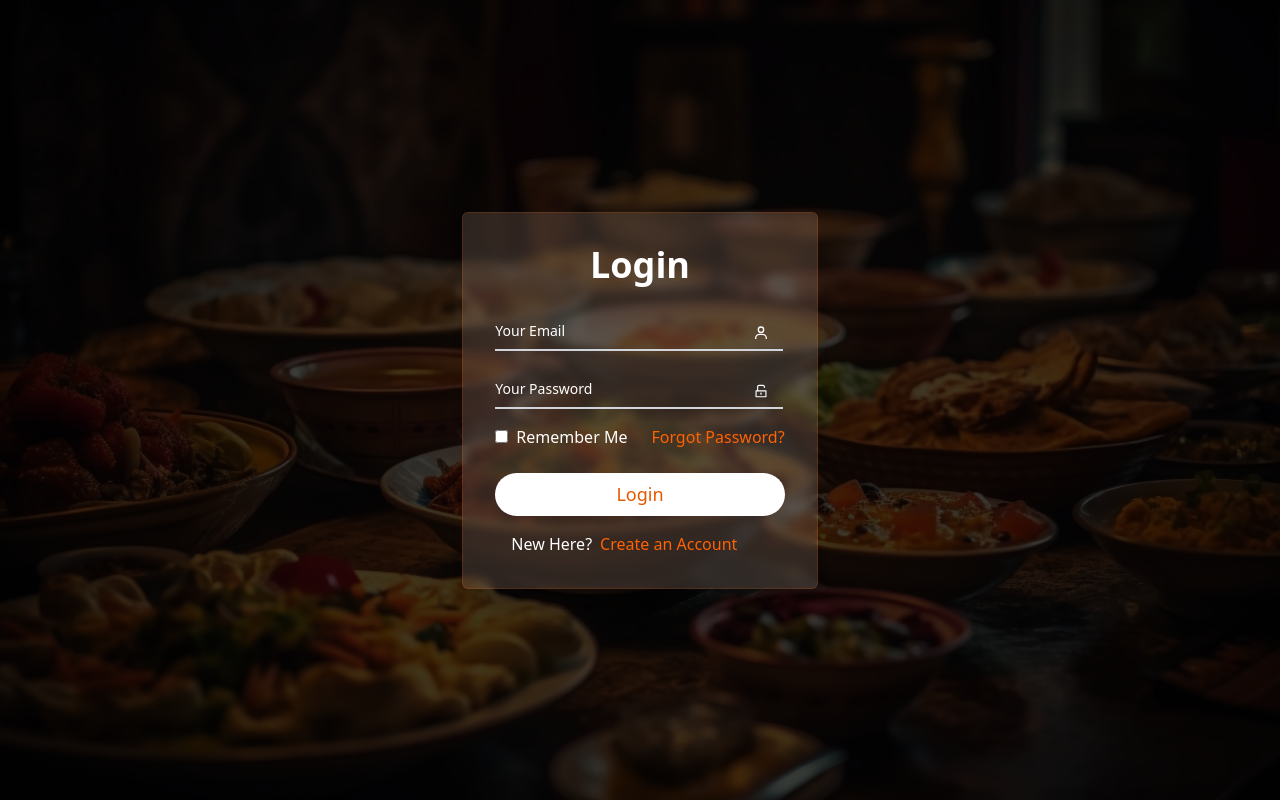
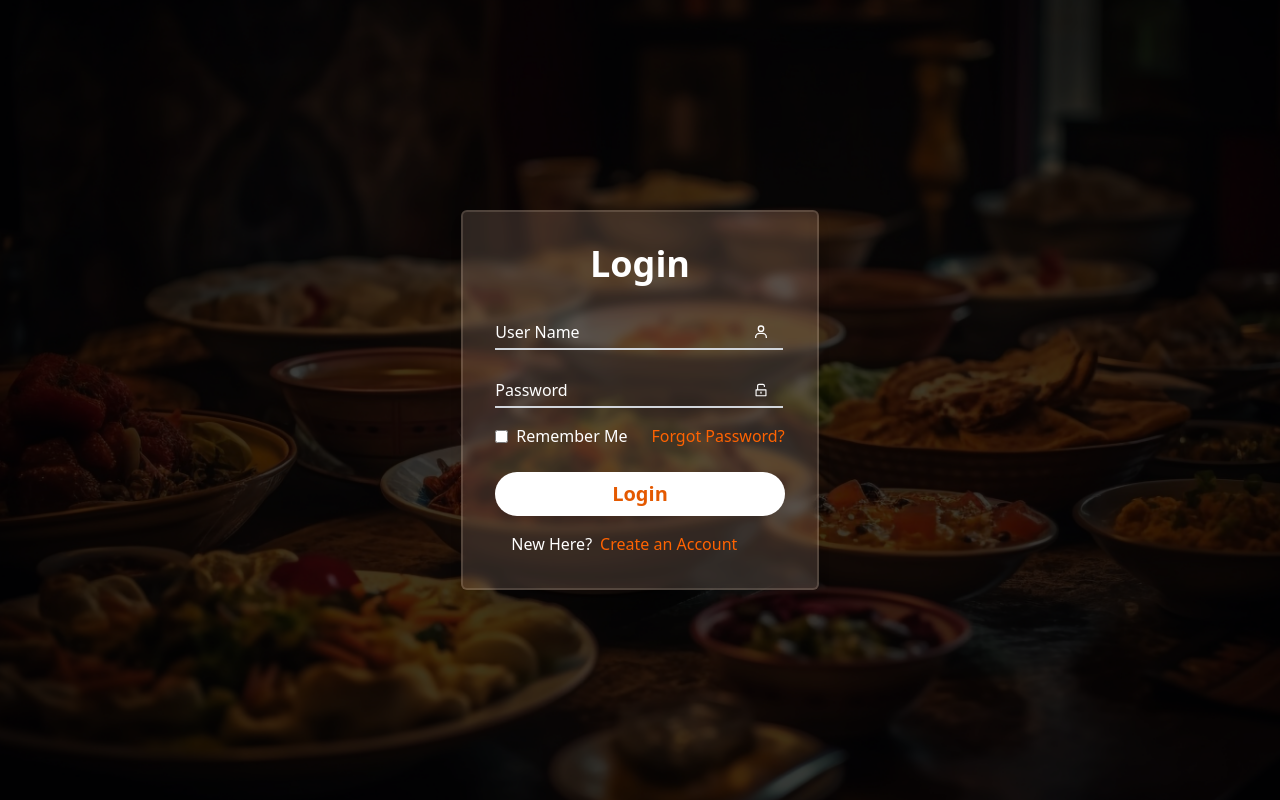
Before and after one commit to MajdTamimi/Recipes, a React (Vite) app: page /login in a window 1280 px wide. Built offline with nearby package versions, Linux system fonts and the light colour scheme.

Commit message:
register page design

```diff
--- a/src/App.jsx
+++ b/src/App.jsx
@@ -9,6 +9,7 @@ import { useEffect, useState } from "react";
 import { ToastContainer } from 'react-toastify';
 import 'react-toastify/dist/ReactToastify.css';
 import Navbar from "./components/Navbar";
+import Register from "./Pages/Register";
 
 function App() {
 
@@ -27,6 +28,7 @@ function App() {
         {userIn && <Navbar setUserIn={setUserIn} />}
         <Routes>
           <Route path="/login" element={<Login setUserIn={setUserIn} />} />
+          <Route path="/register" element={<Register />} />
           <Route element={<ProtectedRoutes userIn={userIn} />}>
             <Route path="/" element={<Home />} />
             <Route path="/recipes" element={<Recipes />} />
--- a/src/Pages/Login.jsx
+++ b/src/Pages/Login.jsx
@@ -28,8 +28,8 @@ const Login = ({ setUserIn }) => {
       })
       .then(data => {
         localStorage.setItem('token', data.token);
-                localStorage.setItem('user', JSON.stringify(data));
-                setUserIn(true);
+        localStorage.setItem('user', JSON.stringify(data))
+        setUserIn(true)
         toast.success("Login successful!", {
           theme: "colored"
         })
@@ -49,21 +49,20 @@ const Login = ({ setUserIn }) => {
   }
 
   return (
-        <>
     <div className="relative w-full h-screen bg-cover bg-center" style={{ backgroundImage: `url(${background})` }}>
       <div className="absolute inset-0 bg-black opacity-50"></div>
       <div className="relative z-10 flex flex-col items-center justify-center h-full text-white">
-                    <div className="bg-[#f3cab02a] border border-[#ff63022a] rounded-md p-8 shadow-lg backdrop-filter backdrop-blur-sm bg-opacity-30 relative ">
+        <div className="bg-[#f3cab02a] border-2 border-[#efd7c82a] rounded-md p-8 shadow-lg backdrop-filter backdrop-blur-sm bg-opacity-30 relative ">
           <h1 className="text-4xl text-white font-bold text-center mb-6">Login</h1>
           <form action="" onSubmit={handleSubmit} >
             <div className="relative my-4 ">
               <input type="text" placeholder="" value={userName} onChange={(e) => setUserName(e.target.value)} required className="block w-72 py-2.5 px-0 text-sm text-white bg-transparent border-0 border-b-2 border-gray-300 appearance-none dark:focus:border-[#E45900] focus:outline-none focus:ring-0 focus:text-white focus:border-[#E45900] peer" />
-                                <label htmlFor="" className="absolute text-sm text-white duration-300 transform -translate-y-6 scale-75 top-3 -z-10 origin-[0] peer-focus:left-0 peer-focus:text-[#E45900] peer-focus:dark:text-[#E45900] peer-placeholder-shown:scale-100 peer-placeholder-shown:translate-y-0 peer-focus:scale-90 peer-focus:-translate-y-6">Your Email</label>
+              <label htmlFor="" className="absolute text-base text-white duration-300 transform -translate-y-6 scale-75 top-3 -z-10 origin-[0] peer-focus:left-0 peer-focus:text-[#E45900] peer-focus:dark:text-[#E45900] peer-placeholder-shown:scale-100 peer-placeholder-shown:translate-y-0 peer-focus:scale-90 peer-focus:-translate-y-6">User Name</label>
               <BiUser className="absolute top-4 right-4" />
             </div>
             <div className="relative my-4 ">
               <input type="password" placeholder="" value={password} onChange={(e) => setPassword(e.target.value)} required className="block w-72 py-2.5 px-0 text-sm text-white bg-transparent border-0 border-b-2 border-gray-300 appearance-none dark:focus:border-[#E45900] focus:outline-none focus:ring-0 focus:text-white focus:border-[#E45900] peer" />
-                                <label htmlFor="" className="absolute text-sm text-white duration-300 transform -translate-y-6 scale-75 top-3 -z-10 origin-[0] peer-focus:left-0 peer-focus:text-[#E45900] peer-focus:dark:text-[#E45900] peer-placeholder-shown:scale-100 peer-placeholder-shown:translate-y-0 peer-focus:scale-90 peer-focus:-translate-y-6">Your Password</label>
+              <label htmlFor="" className="absolute text-base text-white duration-300 transform -translate-y-6 scale-75 top-3 -z-10 origin-[0] peer-focus:left-0 peer-focus:text-[#E45900] peer-focus:dark:text-[#E45900] peer-placeholder-shown:scale-100 peer-placeholder-shown:translate-y-0 peer-focus:scale-90 peer-focus:-translate-y-6">Password</label>
               <AiOutlineUnlock className="absolute top-4 right-4" />
             </div>
             <div className="flex  gap-6 items-center">
@@ -73,15 +72,14 @@ const Login = ({ setUserIn }) => {
               </div>
               <Link to="" className="text-[#ff6302]">Forgot Password?</Link>
             </div>
-                            <button type="submit" className="w-full mb-4 text-[18px] mt-6 rounded-full bg-white text-[#E45900] hover:bg-[#E45900] hover:text-white py-2 transition-colors duration-300">Login</button>
+            <button type="submit" className="w-full mb-4 text-[18px] mt-6 rounded-full bg-white font-bold text-xl text-[#E45900] hover:bg-[#E45900] hover:text-white py-2 transition-colors duration-300">Login</button>
             <div>
-                                <span className="m-4">New Here?<Link className="text-[#ff6302] ml-2" to="Register">Create an Account</Link> </span>
+              <span className="m-4">New Here?<Link className="text-[#ff6302] ml-2" to="/register">Create an Account</Link> </span>
             </div>
           </form>
         </div>
       </div>
     </div>
-        </>
   )
 }
 
--- /dev/null
+++ b/src/Pages/Register.jsx
@@ -0,0 +1,46 @@
+import background from "../assets/images/Com.png"
+import { AiOutlineUnlock } from 'react-icons/ai'
+import { BiUser } from 'react-icons/bi'
+import { MdOutlineEmail } from "react-icons/md";
+import { Link } from 'react-router-dom'
+
+const Register = () => {
+    return (
+        <div className="relative w-full h-screen bg-cover bg-center flex justify-center" style={{ backgroundImage: `url(${background})` }}>
+            <div className="absolute inset-0 bg-black opacity-50"></div>
+            <div className="relative z-10 flex flex-col items-center justify-center h-full text-white">
+                <div className="bg-[#f3cab02a] border-2 border-[#efd7c82a] rounded-md p-8 shadow-lg backdrop-filter backdrop-blur-sm bg-opacity-30 relative ">
+                    <h1 className="text-4xl text-white font-bold text-center mb-6">Register</h1>
+                    <form action="">
+                        <div className="relative my-4 ">
+                            <input type="email" placeholder="" required className="block w-72 py-2.5 px-0 text-sm text-white bg-transparent border-0 border-b-2 border-gray-300 appearance-none dark:focus:border-[#E45900] focus:outline-none focus:ring-0 focus:text-white focus:border-[#E45900] peer" />
+                            <label htmlFor="" className="absolute text-base text-white duration-300 transform -translate-y-6 scale-75 top-3 -z-10 origin-[0] peer-focus:left-0 peer-focus:text-[#E45900] peer-focus:dark:text-[#E45900] peer-placeholder-shown:scale-100 peer-placeholder-shown:translate-y-0 peer-focus:scale-90 peer-focus:-translate-y-6">Email</label>
+                            <MdOutlineEmail className="absolute top-4 right-4" />
+                        </div>
+                        <div className="relative my-4 ">
+                            <input type="text" placeholder="" required className="block w-72 py-2.5 px-0 text-sm text-white bg-transparent border-0 border-b-2 border-gray-300 appearance-none dark:focus:border-[#E45900] focus:outline-none focus:ring-0 focus:text-white focus:border-[#E45900] peer" />
+                            <label htmlFor="" className="absolute text-base text-white duration-300 transform -translate-y-6 scale-75 top-3 -z-10 origin-[0] peer-focus:left-0 peer-focus:text-[#E45900] peer-focus:dark:text-[#E45900] peer-placeholder-shown:scale-100 peer-placeholder-shown:translate-y-0 peer-focus:scale-90 peer-focus:-translate-y-6">User Name</label>
+                            <BiUser className="absolute top-4 right-4" />
+                        </div>
+                        <div className="relative my-4 ">
+                            <input type="password" placeholder="" required className="block w-72 py-2.5 px-0 text-sm text-white bg-transparent border-0 border-b-2 border-gray-300 appearance-none dark:focus:border-[#E45900] focus:outline-none focus:ring-0 focus:text-white focus:border-[#E45900] peer" />
+                            <label htmlFor="" className="absolute text-base text-white duration-300 transform -translate-y-6 scale-75 top-3 -z-10 origin-[0] peer-focus:left-0 peer-focus:text-[#E45900] peer-focus:dark:text-[#E45900] peer-placeholder-shown:scale-100 peer-placeholder-shown:translate-y-0 peer-focus:scale-90 peer-focus:-translate-y-6">Password</label>
+                            <AiOutlineUnlock className="absolute top-4 right-4" />
+                        </div>
+                        <div className="relative my-4 ">
+                            <input type="password" placeholder="" required className="block w-72 py-2.5 px-0 text-sm text-white bg-transparent border-0 border-b-2 border-gray-300 appearance-none dark:focus:border-[#E45900] focus:outline-none focus:ring-0 focus:text-white focus:border-[#E45900] peer" />
+                            <label htmlFor="" className="absolute text-base text-white duration-300 transform -translate-y-6 scale-75 top-3 -z-10 origin-[0] peer-focus:left-0 peer-focus:text-[#E45900] peer-focus:dark:text-[#E45900] peer-placeholder-shown:scale-100 peer-placeholder-shown:translate-y-0 peer-focus:scale-90 peer-focus:-translate-y-6">Confirm Password</label>
+                            <AiOutlineUnlock className="absolute top-4 right-4" />
+                        </div>
+                        <button type="submit" className="w-full mb-4 text-[18px] mt-3 rounded-full bg-white font-bold text-xl text-[#E45900] hover:bg-[#E45900] hover:text-white py-2 transition-colors duration-300">Register</button>
+                        <div>
+                            <span className="m-4">Already have an account?<Link className="text-[#ff6302] ml-2" to="/login">Login</Link> </span>
+                        </div>
+                    </form>
+                </div>
+            </div>
+        </div>
+    )
+}
+
+export default Register
```
Lines whose indentation alone changed are shown as unchanged.
